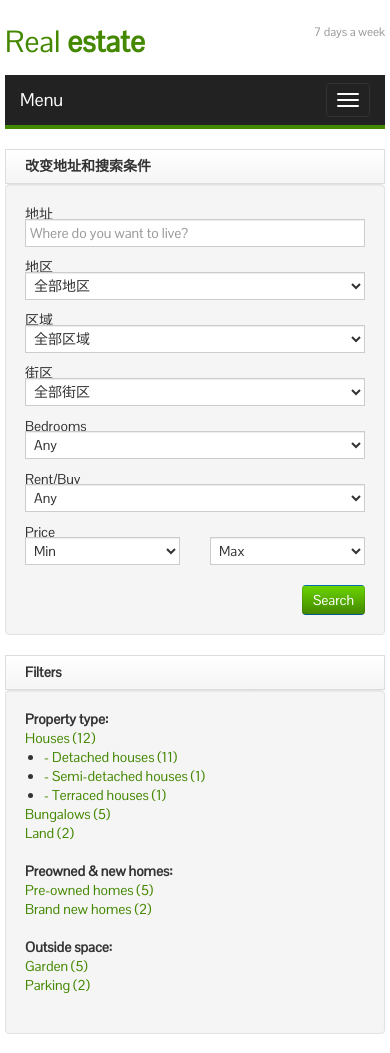
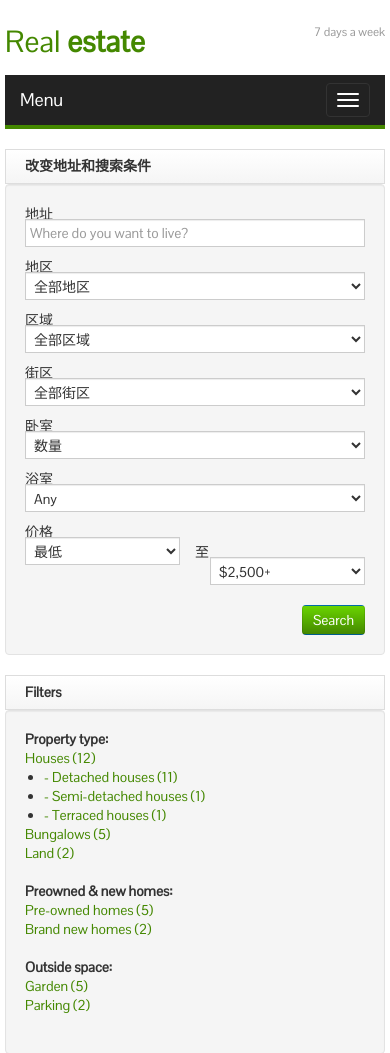
Before and after one commit to WilheimRy/RealEstateProject, an ASP.NET MVC app: page / in a window 390 px wide; the page is wider, and only the part inside the window is pictured. Shown: the top 1053 px of that part. Run offline with ASP.NET Core 8 and stand-ins for ASP.NET MVC 5, Linux system fonts and the light colour scheme; data that the repository does not hold is empty; the project's own start-up code is not run, and a stand-in starts its controllers and pages; some libraries are stand-ins or nearby versions.

Commit message:
change select options

```diff
--- a/RealEstateProject/Views/Home/Index.cshtml
+++ b/RealEstateProject/Views/Home/Index.cshtml
@@ -63,136 +63,94 @@
 
 
                                 <div class="form-group">
-                                    <label class="col-sm-3 control-label">Bedrooms</label>
+                                    <label class="col-sm-3 control-label">卧室</label>
                                     <div class="col-sm-9">
                                         <select class="form-control col-sm-12">
-                                            <option>Any</option>
-                                            <option>1</option>
-                                            <option>2</option>
-                                            <option>3</option>
-                                            <option>4</option>
-                                            <option>5+</option>
+                                            <option value="0">数量</option>
+                                            <option value="1">1</option>
+                                            <option value="2">2</option>
+                                            <option value="3">3</option>
+                                            <option value="4">4</option>
+                                            <option value="5">5+</option>
                                         </select>
                                     </div>
                                 </div>
 
                                 <div class="form-group">
-                                    <label class="col-sm-3 control-label">Rent/Buy</label>
+                                    <label class="col-sm-3 control-label">浴室</label>
                                     <div class="col-sm-9">
                                         <select class="form-control col-sm-12">
-                                            <option>Any</option>
-                                            <option>Rent</option>
-                                            <option>Buy</option>
+                                            <option value="0">Any</option>
+                                            <option value="1">1+</option>
+                                            <option value="2">2+</option>
+                                            <option value="3">3+</option>
                                         </select>
                                     </div>
                                 </div>
 
                                 @*                    price*@
                                 <div class="form-group">
-                                    <label class="col-sm-3 control-label">Price</label>
+                                    <label class="col-sm-3 control-label">价格</label>
                                     <div class="col-sm-9">
                                         <div class="col-sm-6 col-xs-6 no_padding_left no_margin_right">
                                             <select class="form-control col-sm-12">
-                                                <option selected="selected" value="">Min</option>
-                                                <option value="50000">50,000</option>
-                                                <option value="60000">60,000</option>
-                                                <option value="70000">70,000</option>
-                                                <option value="80000">80,000</option>
-                                                <option value="90000">90,000</option>
-                                                <option value="100000">100,000</option>
-                                                <option value="110000">110,000</option>
-                                                <option value="120000">120,000</option>
-                                                <option value="125000">125,000</option>
-                                                <option value="130000">130,000</option>
-                                                <option value="140000">140,000</option>
-                                                <option value="150000">150,000</option>
-                                                <option value="160000">160,000</option>
-                                                <option value="170000">170,000</option>
-                                                <option value="175000">175,000</option>
-                                                <option value="180000">180,000</option>
-                                                <option value="190000">190,000</option>
-                                                <option value="200000">200,000</option>
-                                                <option value="210000">210,000</option>
-                                                <option value="220000">220,000</option>
-                                                <option value="230000">230,000</option>
-                                                <option value="240000">240,000</option>
-                                                <option value="250000">250,000</option>
-                                                <option value="260000">260,000</option>
-                                                <option value="270000">270,000</option>
-                                                <option value="280000">280,000</option>
-                                                <option value="290000">290,000</option>
-                                                <option value="300000">300,000</option>
-                                                <option value="325000">325,000</option>
-                                                <option value="350000">350,000</option>
-                                                <option value="375000">375,000</option>
-                                                <option value="400000">400,000</option>
-                                                <option value="425000">425,000</option>
-                                                <option value="450000">450,000</option>
-                                                <option value="475000">475,000</option>
-                                                <option value="500000">500,000</option>
-                                                <option value="550000">550,000</option>
-                                                <option value="600000">600,000</option>
-                                                <option value="650000">650,000</option>
-                                                <option value="700000">700,000</option>
-                                                <option value="800000">800,000</option>
-                                                <option value="900000">900,000</option>
-                                                <option value="1000000">1,000,000</option>
-                                                <option value="1500000">1,500,000</option>
-                                                <option value="2000000">2,000,000</option>
-                                                <option value="3000000">3,000,000</option>
-                                                <option value="">Min</option>
+                                                <option selected="selected" value="">最低</option>
+                                                <option value="0">$0</option>
+                                                <option value="75">$75</option>
+                                                <option value="100">$100</option>
+                                                <option value="125">$125</option>
+                                                <option value="150">$150</option>
+                                                <option value="175">$175</option>
+                                                <option value="200">$200</option>
+                                                <option value="225">$225</option>
+                                                <option value="250">$250</option>
+                                                <option value="275">$275</option>
+                                                <option value="300">$300</option>
+                                                <option value="350">$350</option>
+                                                <option value="400">$400</option>
+                                                <option value="450">$450</option>
+                                                <option value="500">$500</option>
+                                                <option value="600">$600</option>
+                                                <option value="700">$700</option>
+                                                <option value="800">$800</option>
+                                                <option value="900">$900</option>
+                                                <option value="1000">$1,000</option>
+                                                <option value="1250">$1,250</option>
+                                                <option value="1500">$1,500</option>
+                                                <option value="1750">$1,750</option>
+                                                <option value="2000">$2,000</option>
+                                                <option value="2500">$2,500</option>
                                             </select>
                                         </div>
+                                        至
                                         <div class="col-sm-6 col-xs-6  no_padding_right pull-right">
                                             <select class="form-control col-sm-12 ">
-                                                <option selected="selected" value="">Max</option>
-                                                <option value="50000">50,000</option>
-                                                <option value="60000">60,000</option>
-                                                <option value="70000">70,000</option>
-                                                <option value="80000">80,000</option>
-                                                <option value="90000">90,000</option>
-                                                <option value="100000">100,000</option>
-                                                <option value="110000">110,000</option>
-                                                <option value="120000">120,000</option>
-                                                <option value="125000">125,000</option>
-                                                <option value="130000">130,000</option>
-                                                <option value="140000">140,000</option>
-                                                <option value="150000">150,000</option>
-                                                <option value="160000">160,000</option>
-                                                <option value="170000">170,000</option>
-                                                <option value="175000">175,000</option>
-                                                <option value="180000">180,000</option>
-                                                <option value="190000">190,000</option>
-                                                <option value="200000">200,000</option>
-                                                <option value="210000">210,000</option>
-                                                <option value="220000">220,000</option>
-                                                <option value="230000">230,000</option>
-                                                <option value="240000">240,000</option>
-                                                <option value="250000">250,000</option>
-                                                <option value="260000">260,000</option>
-                                                <option value="270000">270,000</option>
-                                                <option value="280000">280,000</option>
-                                                <option value="290000">290,000</option>
-                                                <option value="300000">300,000</option>
-                                                <option value="325000">325,000</option>
-                                                <option value="350000">350,000</option>
-                                                <option value="375000">375,000</option>
-                                                <option value="400000">400,000</option>
-                                                <option value="425000">425,000</option>
-                                                <option value="450000">450,000</option>
-                                                <option value="475000">475,000</option>
-                                                <option value="500000">500,000</option>
-                                                <option value="550000">550,000</option>
-                                                <option value="600000">600,000</option>
-                                                <option value="650000">650,000</option>
-                                                <option value="700000">700,000</option>
-                                                <option value="800000">800,000</option>
-                                                <option value="900000">900,000</option>
-                                                <option value="1000000">1,000,000</option>
-                                                <option value="1500000">1,500,000</option>
-                                                <option value="2000000">2,000,000</option>
-                                                <option value="3000000">3,000,000</option>
-                                                <option value="">Min</option>
+                                                <option selected="selected" value="">最高</option>
+                                                <option value="75">$75</option>
+                                                <option value="100">$100</option>
+                                                <option value="125">$125</option>
+                                                <option value="150">$150</option>
+                                                <option value="175">$175</option>
+                                                <option value="200">$200</option>
+                                                <option value="225">$225</option>
+                                                <option value="250">$250</option>
+                                                <option value="275">$275</option>
+                                                <option value="300">$300</option>
+                                                <option value="350">$350</option>
+                                                <option value="400">$400</option>
+                                                <option value="450">$450</option>
+                                                <option value="500">$500</option>
+                                                <option value="600">$600</option>
+                                                <option value="700">$700</option>
+                                                <option value="800">$800</option>
+                                                <option value="900">$900</option>
+                                                <option value="1000">$1,000</option>
+                                                <option value="1250">$1,250</option>
+                                                <option value="1500">$1,500</option>
+                                                <option value="1750">$1,750</option>
+                                                <option value="2000">$2,000</option>
+                                                <option value="2500">$2,500</option>
+                                                <option value="999999999" selected="selected">$2,500+</option>
                                             </select>
                                         </div>
                                     </div>
@@ -407,11 +365,6 @@
         </div>
     </div>
 
-    @*        pagination*@
-
-
-
-
     <script>
         $(function () {
 
```
Also changed, not shown: 6 other files.
